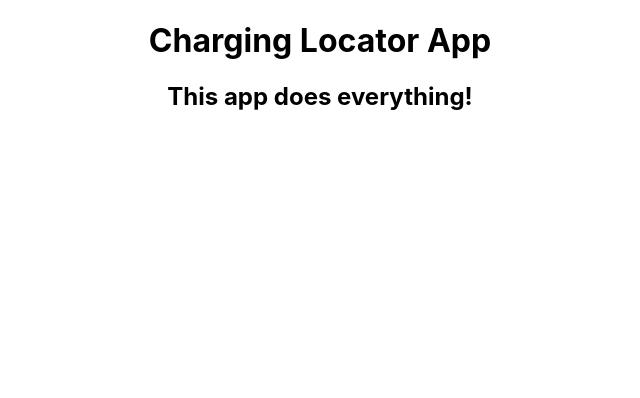
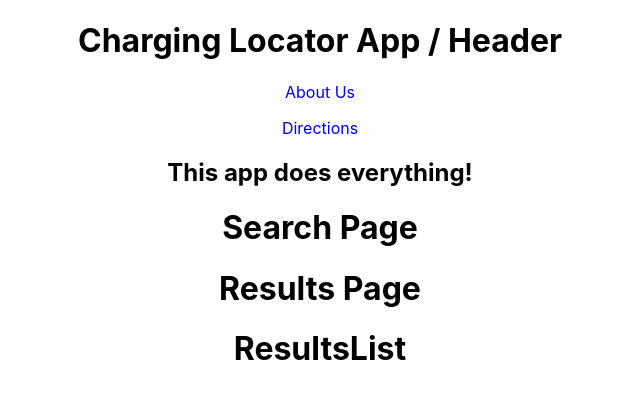
Before and after one commit to richardkorneisel/Project-3, a React app in the folder charging-locator-app/: page / in a window 1280 px wide. Shown: the whole page, without its empty margins (320-960 px from the left). Built offline with nearby package versions, Linux system fonts and the light colour scheme.

Commit message:
Laid Out File Structure

```diff
--- a/charging-locator-app/package.json
+++ b/charging-locator-app/package.json
@@ -6,8 +6,11 @@
     "@testing-library/jest-dom": "^5.11.9",
     "@testing-library/react": "^11.2.5",
     "@testing-library/user-event": "^12.7.3",
+    "axios": "^0.21.1",
     "react": "^17.0.1",
     "react-dom": "^17.0.1",
+    "react-router": "^5.2.0",
+    "react-router-dom": "^5.2.0",
     "react-scripts": "4.0.3",
     "web-vitals": "^1.1.0"
   },
--- a/charging-locator-app/src/components/App/App.css
+++ b/charging-locator-app/src/components/App/App.css
@@ -1,3 +1,6 @@
 .App {
   text-align: center;
 }
+a{
+  text-decoration: none;
+}
--- a/charging-locator-app/src/components/App/App.js
+++ b/charging-locator-app/src/components/App/App.js
@@ -1,11 +1,18 @@
-
+import React, { Component } from 'react';
+import {Switch, Route, Link, Redirect} from 'react-router-dom';
 import './App.css';
+import Header from '../Header/Header'
+import Search from '../Search/Search'
+import Results from '../Results/Results'
 
 function App() {
   return (
     <div className="App">
-      <h1>Charging Locator App</h1>
-      <h2>This app does everything!</h2>
+      <Header/>
+        <h2>This app does everything!</h2>
+      <Search/>
+      <Results/>
+
     </div>
   );
 }
--- a/charging-locator-app/src/components/Header/Header.js
+++ b/charging-locator-app/src/components/Header/Header.js
@@ -0,0 +1,13 @@
+import './Header.css';
+import Nav from '../Nav/Nav'
+
+function Header() {
+    return (
+      <div>
+        <h1>Charging Locator App / Header</h1>
+        <Nav />
+      </div>
+    );
+  }
+
+  export default Header;
--- a/charging-locator-app/src/components/Nav/Nav.js
+++ b/charging-locator-app/src/components/Nav/Nav.js
@@ -0,0 +1,11 @@
+import './Nav.css';
+
+function Nav() {
+    return (
+        <div>
+            <p><a href="about-us">About Us</a></p>
+            <p><a href="directions">Directions</a></p>
+        </div>
+    );
+}
+export default Nav;
--- a/charging-locator-app/src/components/Results/Results.js
+++ b/charging-locator-app/src/components/Results/Results.js
@@ -0,0 +1,13 @@
+import './Results.css';
+import ResultsList from '../ResultsList/ResultsList'
+
+function Results() {
+    return (
+        <div>
+            <h1>Results Page</h1>
+            <ResultsList/>
+        </div>
+    );
+}
+
+export default Results;
--- a/charging-locator-app/src/components/ResultsList/ResultsList.js
+++ b/charging-locator-app/src/components/ResultsList/ResultsList.js
@@ -0,0 +1,10 @@
+import './ResultsList.css';
+
+function ResultsList() {
+    return (
+        <div>
+            <h1>ResultsList</h1>
+        </div>
+    );
+}
+export default ResultsList;
--- a/charging-locator-app/src/components/Search/Search.js
+++ b/charging-locator-app/src/components/Search/Search.js
@@ -0,0 +1,11 @@
+import './Search.css';
+
+function Header() {
+    return (
+        <div>
+            <h1>Search Page</h1>
+        </div>
+    );
+}
+
+export default Header;
```
Also changed, not shown: README.md, 1 other file.
